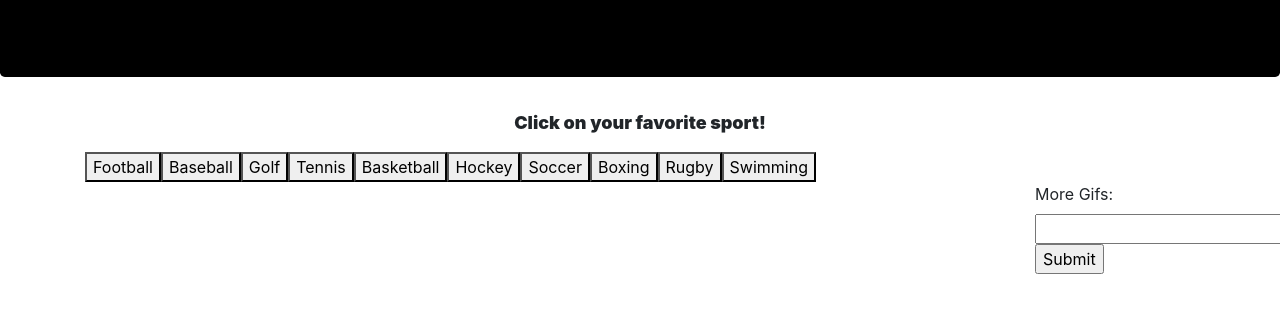
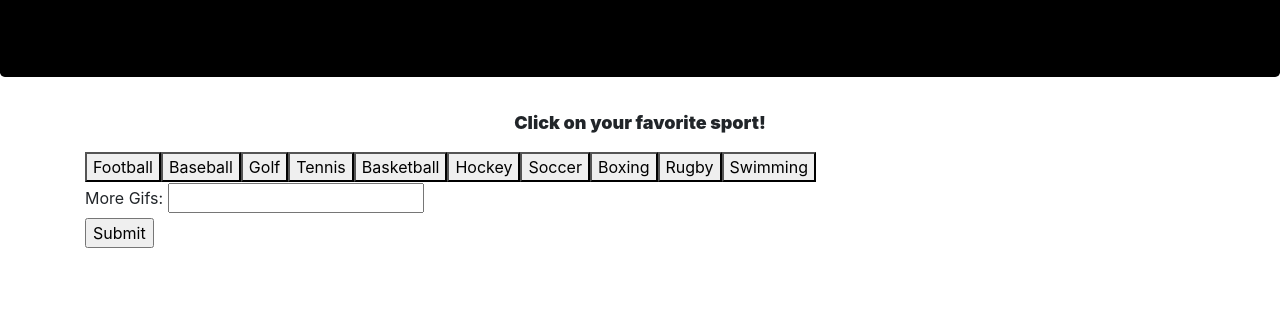
Before and after one commit to baldyj117/GifTastic, a plain HTML site: page index.html in a window 1280 px wide. Shown: the part 147-460 px from the top of the page. Drawn offline with nearby package versions, Linux system fonts and the light colour scheme.

Commit message:
Update index.html

```diff
--- a/index.html
+++ b/index.html
@@ -24,7 +24,7 @@
             <div class="col-md-10">
                 <div id="gifs"></div>
             </div>
-          <div class="col-md-2">
+          <div class="col-md-4">
                 <form id="new-sport">
 
                     <label for="sport-input" class="input-label">More Gifs: </label>
```
